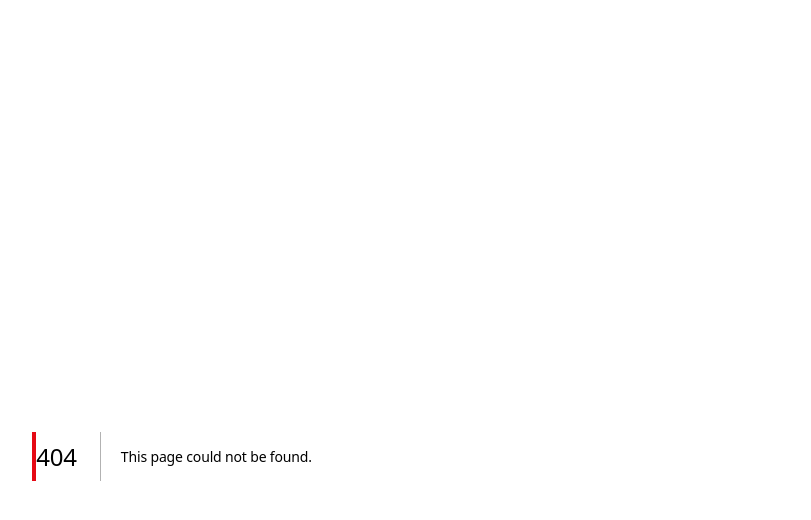
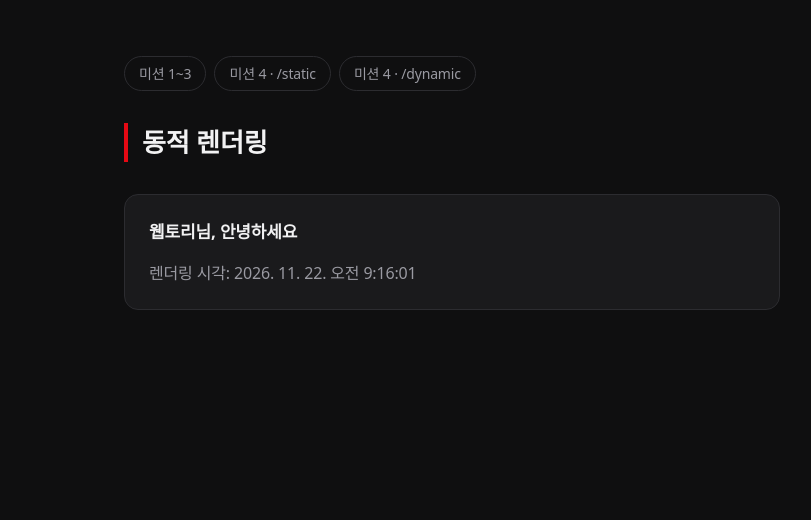
Before and after one commit to SOPT-all/39-STUDY-WEB-NEXFLIX, a Next.js app in the folder practice/week3/sample/: page /dynamic in a window 1280 px wide. Before the commit this address had no page. Shown: the top 520 px of the page, without its empty margins (188-999 px from the left). Built offline with nearby package versions, Linux system fonts and the light colour scheme; no server answers; a web font is replaced by a local one.

Commit message:
feat: week3 sample 미션 4 정적/동적 렌더링 비교 실습 추가

```diff
--- /dev/null
+++ b/practice/week3/sample/app/dynamic/page.tsx
@@ -0,0 +1,20 @@
+import { cookies } from 'next/headers';
+
+export default async function DynamicPage() {
+  const cookieStore = await cookies();
+  const name = cookieStore.get('name')?.value ?? '웹토리';
+
+  console.log('[DynamicPage] 렌더링');
+
+  const renderedAt = new Date().toLocaleString('ko-KR');
+
+  return (
+    <main>
+      <h1>동적 렌더링</h1>
+      <section>
+        <h2>{name}님, 안녕하세요</h2>
+        <p>렌더링 시각: {renderedAt}</p>
+      </section>
+    </main>
+  );
+}
--- a/practice/week3/sample/app/layout.tsx
+++ b/practice/week3/sample/app/layout.tsx
@@ -1,4 +1,5 @@
 import type { Metadata } from 'next';
+import Link from 'next/link';
 import type { ReactNode } from 'react';
 import './globals.css';
 
@@ -7,7 +8,14 @@ export const metadata: Metadata = { title: '넥플릭스 | Server & Client Compo
 export default function RootLayout({ children }: { children: ReactNode }) {
   return (
     <html lang="ko">
-      <body>{children}</body>
+      <body>
+        <nav>
+          <Link href="/">미션 1~3</Link>
+          <Link href="/static">미션 4 · /static</Link>
+          <Link href="/dynamic">미션 4 · /dynamic</Link>
+        </nav>
+        {children}
+      </body>
     </html>
   );
 }
```
Also changed, not shown: practice/week3/sample/app/static/page.tsx (added, +15 -0 lines).
